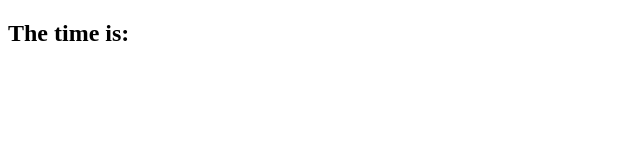
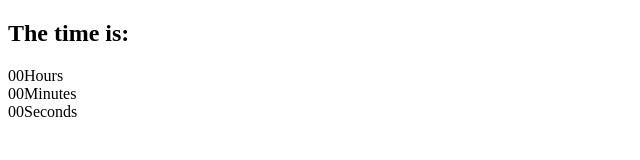
Before and after one commit to zenidith/digital-clock, a plain HTML site: page index.html in a window 1280 px wide. Shown: the whole page, without its empty margins (0-640 px from the left). Drawn offline with Linux system fonts and the light colour scheme.

Commit message:
added basic divs

```diff
--- a/index.html
+++ b/index.html
@@ -11,7 +11,9 @@
     <div id="clock">
         <h2>The time is:</h2>
         <div id="time">
-
+            <div><span id="hour">00</span><span>Hours</span></div>
+            <div><span id="minutes">00</span><span>Minutes</span></div>
+            <div><span id="seconds">00</span><span>Seconds</span></div>
         </div>
     </div>
 </body>
```
Also changed, not shown: 1 other file.
